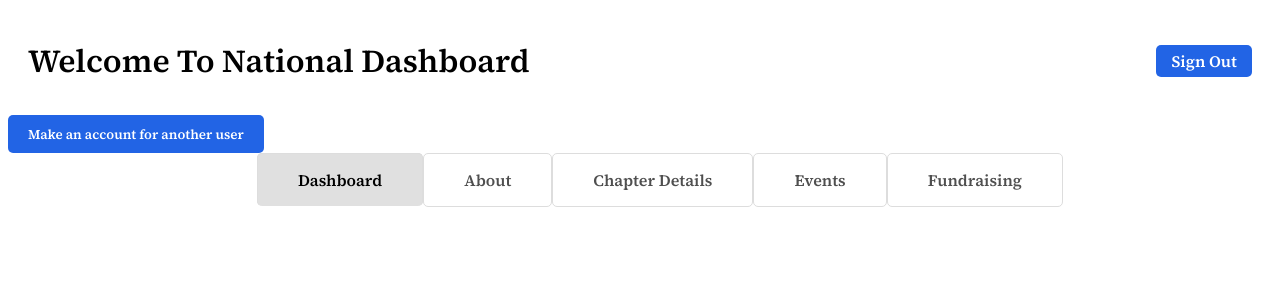
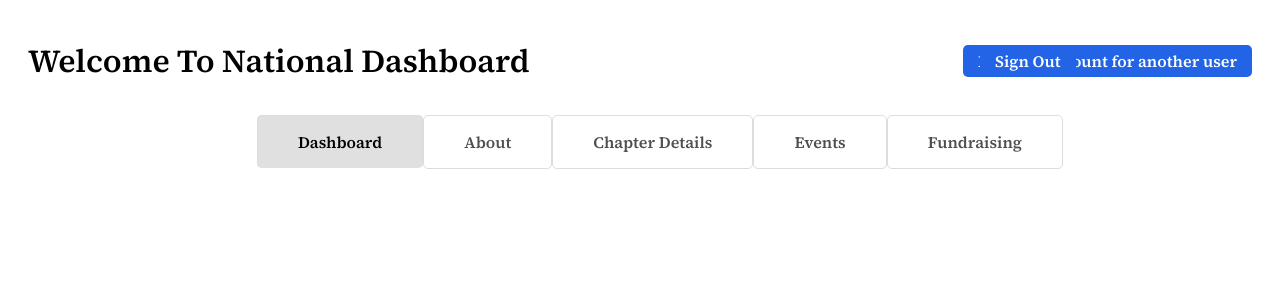
Before and after one commit to Hack4Impact-UMD/Philippine-Nurses-Association-Of-America, a React (Create React App) app in the folder pnaa/: page /national-dashboard in a window 1280 px wide. Shown: the top 300 px of the page. Built offline with nearby package versions, Linux system fonts and the light colour scheme; no server answers.

Commit message:
make account button styling

```diff
--- a/pnaa/src/auth/RequireAuth/RequireAuth.tsx
+++ b/pnaa/src/auth/RequireAuth/RequireAuth.tsx
@@ -19,7 +19,7 @@ const RequireAuth: React.FC<Props> = ({ children }) => {
     );
   } else if (!authContext.user) {
     return <Navigate to="/login" state={{ redir: window.location.pathname }} />;
-  } else if (authContext.token?.claims?.role != '' /* <---- Add role here */) {
+  } else if (authContext.token?.claims?.role != 'admin' && authContext.token?.claims?.role != 'user' /* <---- Add role here */) {
     return (
       <div className={styles.loadingContainer}>
         <p className={styles.errorMessage}>
--- a/pnaa/src/pages/dashboard/NationalDash.jsx
+++ b/pnaa/src/pages/dashboard/NationalDash.jsx
@@ -26,8 +26,9 @@ const Home = () => {
         <h1>Welcome To National Dashboard</h1>
 
         <button onClick={signOut} className={styles.signOutButton}>Sign Out</button>
+        <button onClick={signin} className={styles.makeAccountButton}>Make an account for another user</button>
       </div>
-      <button onClick={signin}>Make an account for another user</button>
+
       <div className={styles.navTabs}>
         <ul>
           <li className={styles.tabItem}>
--- a/pnaa/src/pages/dashboard/NationalDash.module.css
+++ b/pnaa/src/pages/dashboard/NationalDash.module.css
@@ -39,18 +39,33 @@
   }
 
   .signOutButton {
+    position: absolute;
     padding: 5px 15px; /* Adjust padding as needed */
     color: white;
     border: none;
     border-radius: 5px;
     cursor: pointer;
     font-size: 16px;
+    left: 980px;
   }
+
+  .makeAccountButton {
+    padding: 5px 15px; /* Adjust padding as needed */
+    color: white;
+    border: none;
+    border-radius: 5px;
+    cursor: pointer;
+    font-size: 16px;
+
+  }
+
 
   .signOutButton:hover {
     background-color: #08529e; /* Darker red on hover */
   }
 
+
+
   .tabContent {
     padding-left: 40px;  /* Padding on the left */
     padding-right: 40px; /* Padding on the right */
--- a/pnaa/src/pages/fundraising/FundraisingDetails.jsx
+++ b/pnaa/src/pages/fundraising/FundraisingDetails.jsx
@@ -44,6 +44,7 @@ const FundraisingDetail = () => {
       Date: "",
       Note: "",
       Amount: 1,
+      chapterName: "",
     }
   );
   // Menu anchor for mobile view
@@ -307,6 +308,18 @@ const FundraisingDetail = () => {
                   </p>)}
                 </td>
               </tr>
+              <tr>
+                <td>
+                  <p className={styles["fundraiser-label"]}>
+                    Chapter Name
+                  </p>
+                </td>
+                <td>
+               <p className={styles["fundraiser-data"]}>
+                    {editedFund.ChapterName}
+                  </p>
+                </td>
+              </tr>
             </table>
           </div>
           </div>
```
